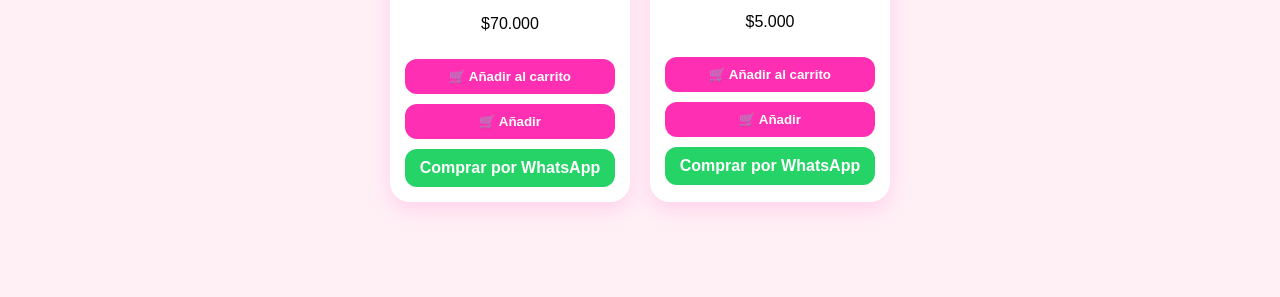
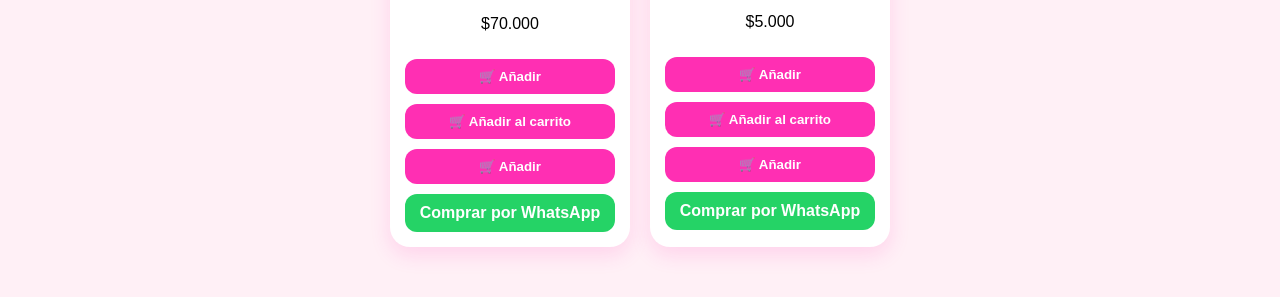
Before and after one commit to anagutic1964-beep/Tvillingar-, a plain HTML site: page index.html in a window 1280 px wide. Shown: the part 377-674 px from the top of the page. Drawn offline with Linux system fonts and the light colour scheme.

Commit message:
Update index.html

```diff
--- a/index.html
+++ b/index.html
@@ -119,7 +119,9 @@ a {
 
     <h3>Poncho</h3>
     <p>$70.000</p>
-
+<button onclick="add('Poncho',70000)">
+🛒 Añadir
+</button>
     <button onclick="agregarCarrito('Poncho - $70.000')">
       🛒 Añadir al carrito
     </button>
@@ -163,7 +165,9 @@ body {
 
 <img src="Gorrodeinvierno.png" style="width:200px;">
 <p>$5.000</p>
-
+<button onclick="add('Gorro',5000)">
+🛒 Añadir
+</button>
   <button onclick="agregarCarrito('Gorro de invierno - $5.000')">
     🛒 Añadir al carrito
   </button>
```
